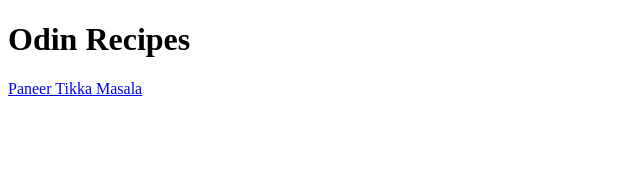
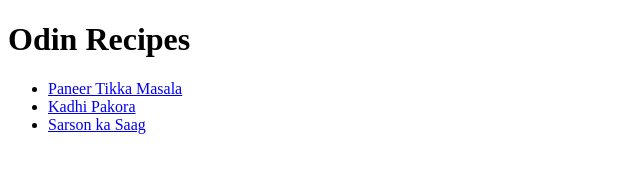
Before and after one commit to parteekxo/odin-recipes, a plain HTML site: page index.html in a window 1280 px wide. Shown: the whole page, without its empty margins (0-640 px from the left). Drawn offline with Linux system fonts and the light colour scheme.

Commit message:
update: add reference to the recipe pages

```diff
--- a/index.html
+++ b/index.html
@@ -7,6 +7,10 @@
   </head>
   <body>
     <h1>Odin Recipes</h1>
-    <a href="./recipes/paneer-tikka-masala.html">Paneer Tikka Masala</a>
+    <ul>
+      <li><a href="./recipes/paneer-tikka-masala.html">Paneer Tikka Masala</a></li>
+      <li><a href="./recipes/kadhi-pakora.html">Kadhi Pakora</a></li>
+      <li><a href="./recipes/sarson-ka-saag.html">Sarson ka Saag</a></li>
+    </ul>
   </body>
 </html>
```
